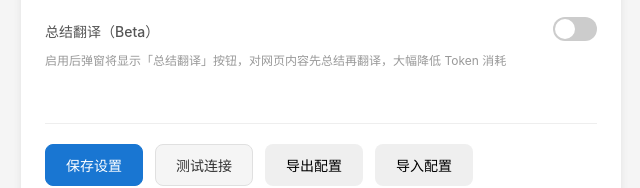
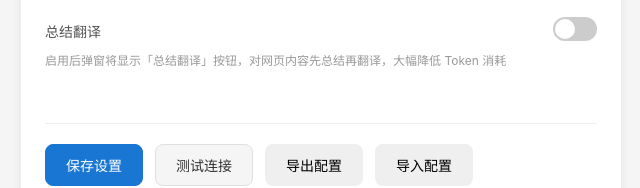
Before and after one commit to huanghao680/AI-web-translate-extension, a browser extension: page src/options/options.html in a window 1280 px wide. Shown: the part 1050-1238 px from the top of the page, 319-959 px from the left. Drawn offline with Linux system fonts and the light colour scheme.

Commit message:
promote summary translation from beta to stable

```diff
--- a/src/options/options.html
+++ b/src/options/options.html
@@ -152,7 +152,7 @@
       </div>
       <div class="form-group toggle-group">
         <label class="toggle-label">
-          <span>总结翻译（Beta）</span>
+          <span>总结翻译</span>
           <label class="toggle-switch">
             <input type="checkbox" id="enableSummaryTranslation" />
             <span class="toggle-slider"></span>
```
